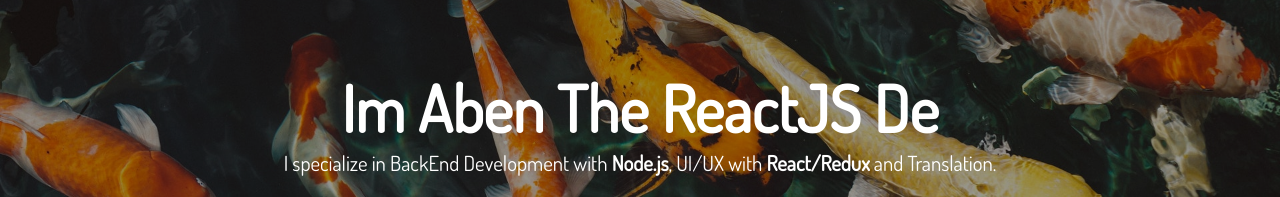
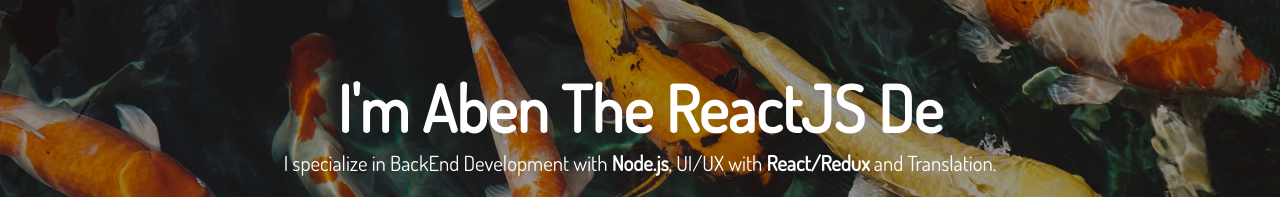
Before and after one commit to abenC777/Portfolio, a plain HTML site: page index.html in a window 1280 px wide. Shown: the part 250-447 px from the top of the page. Drawn offline with Linux system fonts and the light colour scheme.

Commit message:
index title fix

```diff
--- a/index.html
+++ b/index.html
@@ -35,7 +35,7 @@
           </nav>
           <div class="header-content">
             <h1>
-              Im Aben The
+              I'm Aben The
               <span
                 class="txt-type"
                 data-wait="2000"
```
